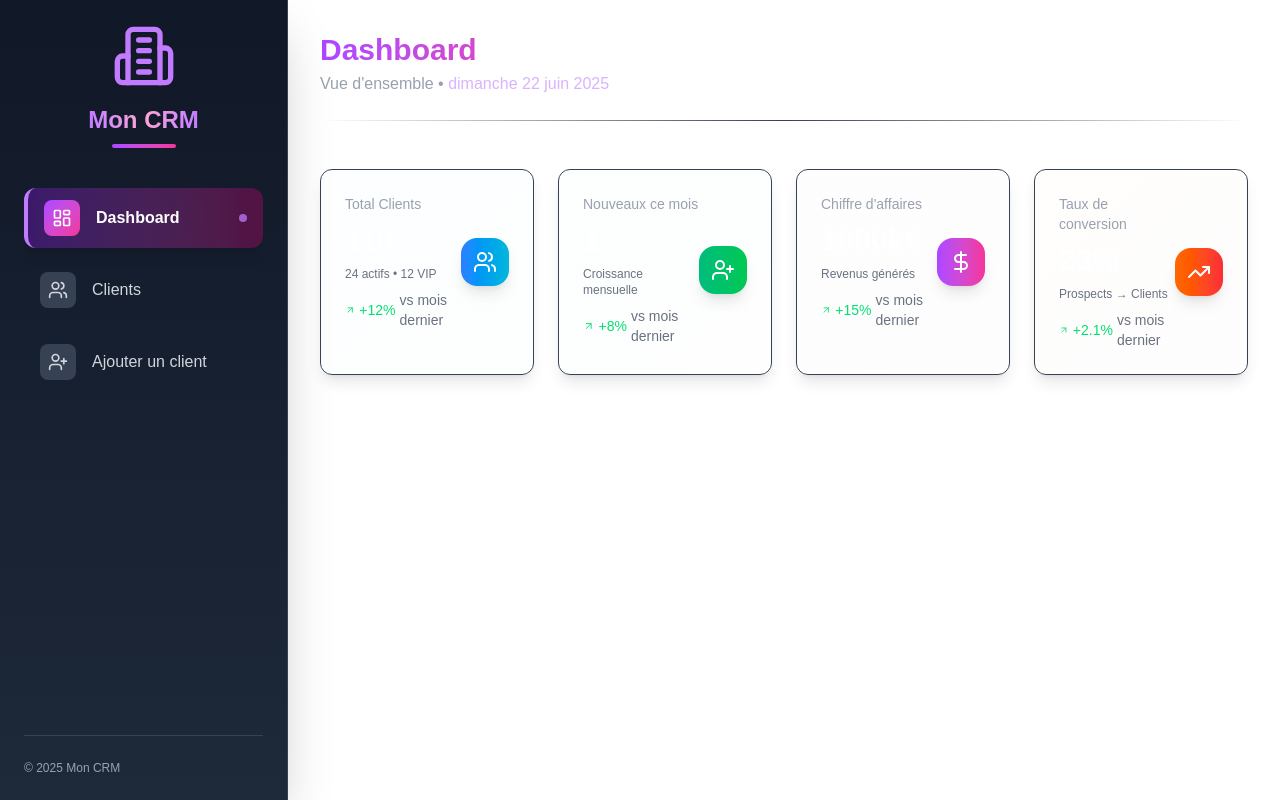
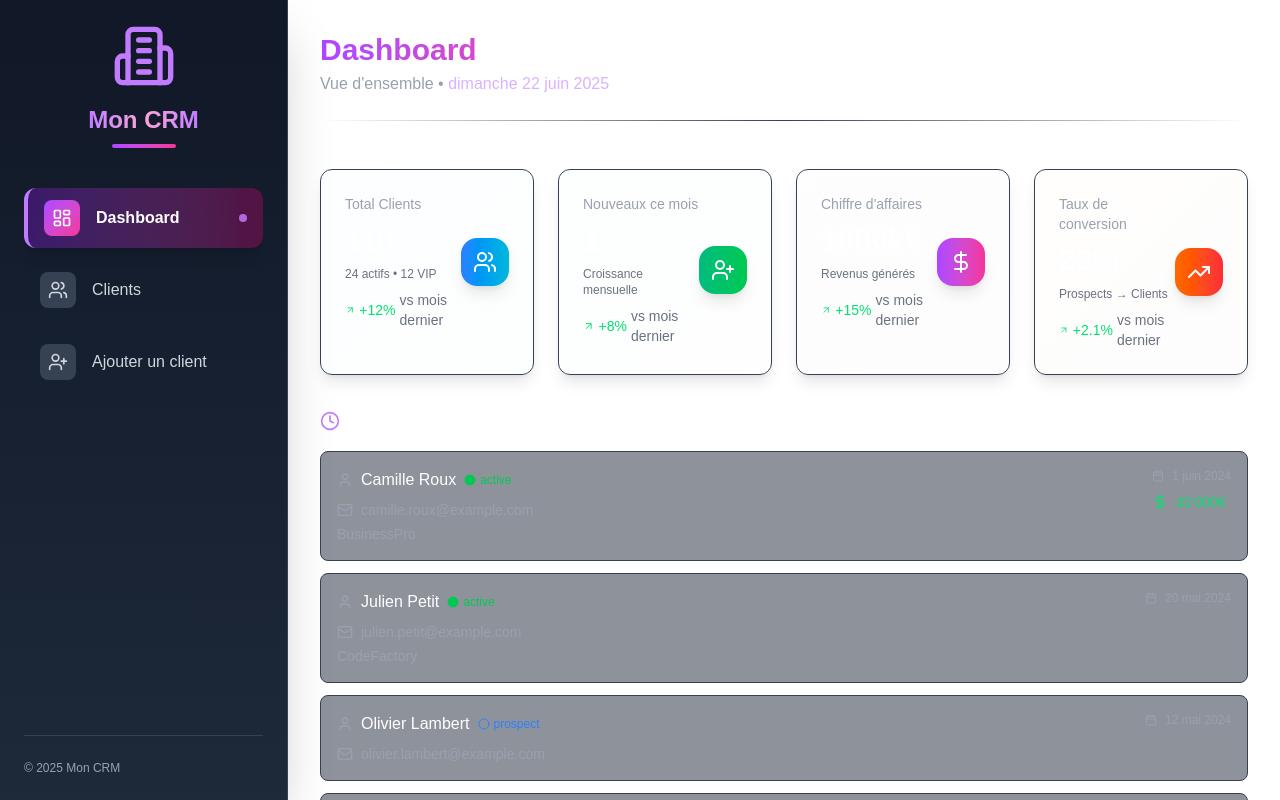
Before and after one commit to larabiislem/CRM, a Next.js app: page /dashboard in a window 1280 px wide. Shown: the top 800 px of the page. Built offline with nearby package versions, Linux system fonts and the light colour scheme.

Commit message:
Add ClientsMiniInfo component to display recent clients with details

```diff
--- a/app/dashboard/page.tsx
+++ b/app/dashboard/page.tsx
@@ -2,6 +2,8 @@
 import { DollarSign, TrendingUp, UserPlus, Users } from "lucide-react"
 // import cart cmposant
 import Card from "@/composants/cart"
+
+import ClientsMiniInfo from "@/composants/clients_mini_info"
 // import client data
 import clients from "@/data/clients.json"
 
@@ -92,7 +94,12 @@ export default function Dashboard() {
       </div>
 
       <div>
+        <div className=" flex mt-8 mb-4">
 
+        <div className="flex-1">
+          <ClientsMiniInfo clients={clients} />
+        </div>
+      </div>
       </div>
     </div>
   )
--- a/composants/clients_mini_info.tsx
+++ b/composants/clients_mini_info.tsx
@@ -1,9 +1,105 @@
 import React from 'react';
+import { Clock, Mail, User, Calendar, DollarSign, BadgeCheck, Circle } from 'lucide-react';
 
-export default function ClientsMiniInfo () {
-    return (
+interface Client {
+  id: string;
+  firstName: string;
+  lastName: string;
+  email: string;
+  createdAt: string;
+  revenue?: number;
+  status: string;
+  company?: string;
+}
+
+interface ClientCardProps {
+  client: Client;
+}
+
+function ClientCard({ client }: ClientCardProps) {
+  const statusColors = {
+    active: 'text-green-500',
+    vip: 'text-purple-500',
+    prospect: 'text-blue-500',
+    inactive: 'text-gray-500'
+  };
+
+  const statusIcons = {
+    active: <Circle className="h-3 w-3 fill-current" />,
+    vip: <BadgeCheck className="h-4 w-4" />,
+    prospect: <Circle className="h-3 w-3" />,
+    inactive: <Circle className="h-3 w-3" />
+  };
+
+  return (
+    <div className="p-4 rounded-lg border border-gray-700 bg-gray-800/50 hover:bg-gray-800 transition-colors duration-300">
+      <div className="flex items-start justify-between">
         <div>
-            Simple message
+          <div className="flex items-center gap-2">
+            <User className="h-4 w-4 text-gray-400" />
+            <h3 className="font-medium text-white">
+              {client.firstName} {client.lastName}
+            </h3>
+            <span className={`flex items-center gap-1 text-xs ${statusColors[client.status as keyof typeof statusColors]}`}>
+              {statusIcons[client.status as keyof typeof statusIcons]}
+              {client.status}
+            </span>
+          </div>
+
+          <div className="flex items-center gap-2 mt-2 text-sm text-gray-400">
+            <Mail className="h-4 w-4" />
+            <span>{client.email}</span>
+          </div>
+
+          {client.company && (
+            <div className="text-sm text-gray-400 mt-1">
+              {client.company}
+            </div>
+          )}
         </div>
-    );
-};
+
+        <div className="text-right">
+          <div className="flex items-center gap-2 text-xs text-gray-400">
+            <Calendar className="h-3 w-3" />
+            <span>
+              {new Date(client.createdAt).toLocaleDateString('fr-FR', {
+                day: 'numeric',
+                month: 'short',
+                year: 'numeric'
+              })}
+            </span>
+          </div>
+
+          {client.revenue && (
+            <div className="flex items-center gap-2 mt-2 text-sm text-green-400">
+              <DollarSign className="h-4 w-4" />
+              <span>{client.revenue.toLocaleString('fr-FR')}€</span>
+            </div>
+          )}
+        </div>
+      </div>
+    </div>
+  );
+}
+
+export default function ClientsMiniInfo({ clients }: { clients: Client[] }) {
+  // Trier les clients par date de création (les plus récents en premier)
+  const recentClients = [...clients]
+    .sort((a, b) => new Date(b.createdAt).getTime() - new Date(a.createdAt).getTime())
+    .slice(0, 5);
+
+  return (
+    <div className="space-y-4">
+      <div className="flex items-center gap-2 text-lg font-medium text-white">
+        <Clock className="h-5 w-5 text-purple-400" />
+        <h2>Clients récents</h2>
+      </div>
+
+      <div className="space-y-3">
+        {recentClients.map(client => (
+          <ClientCard key={client.id} client={client} />
+        ))}
+      </div>
+    </div>
+  );
+}
```
